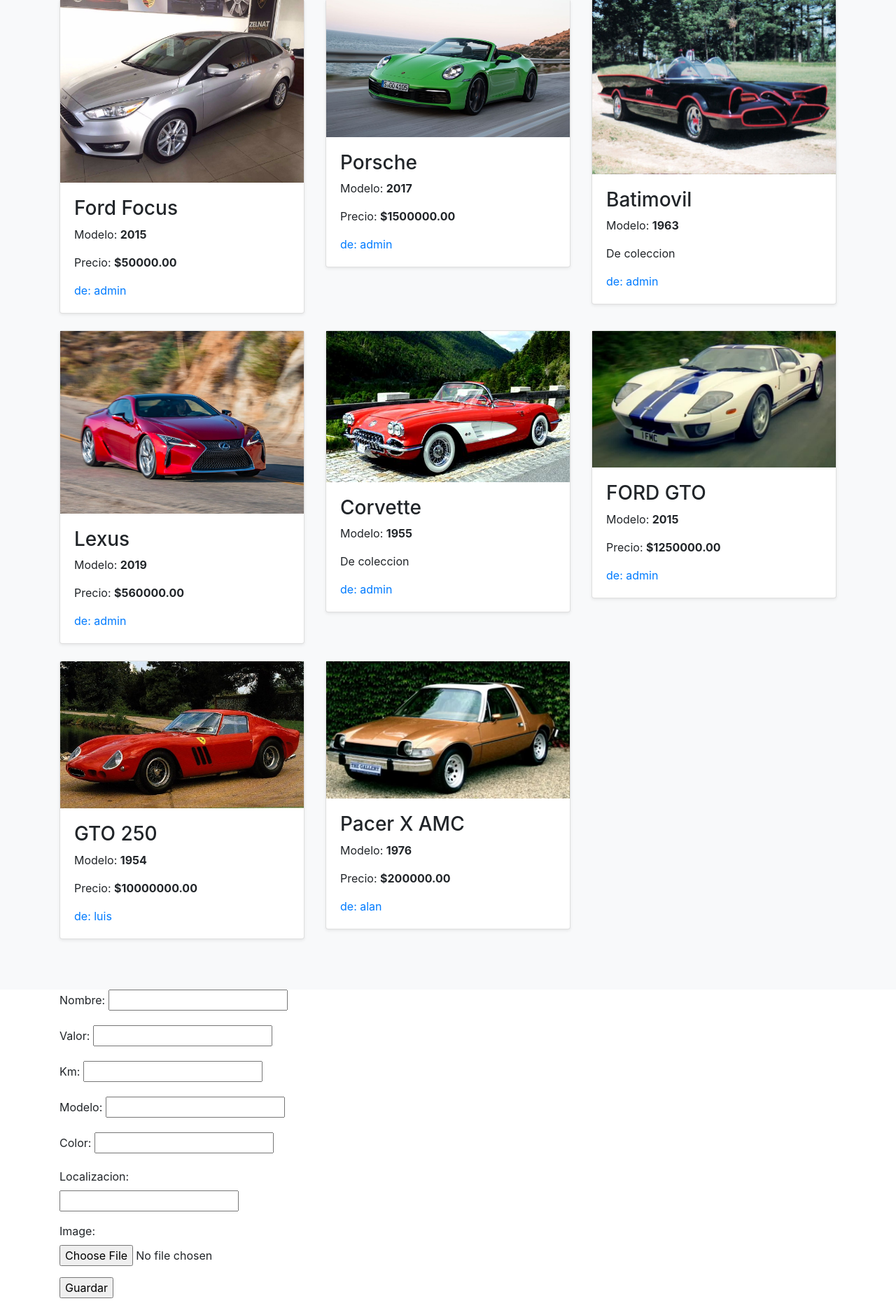
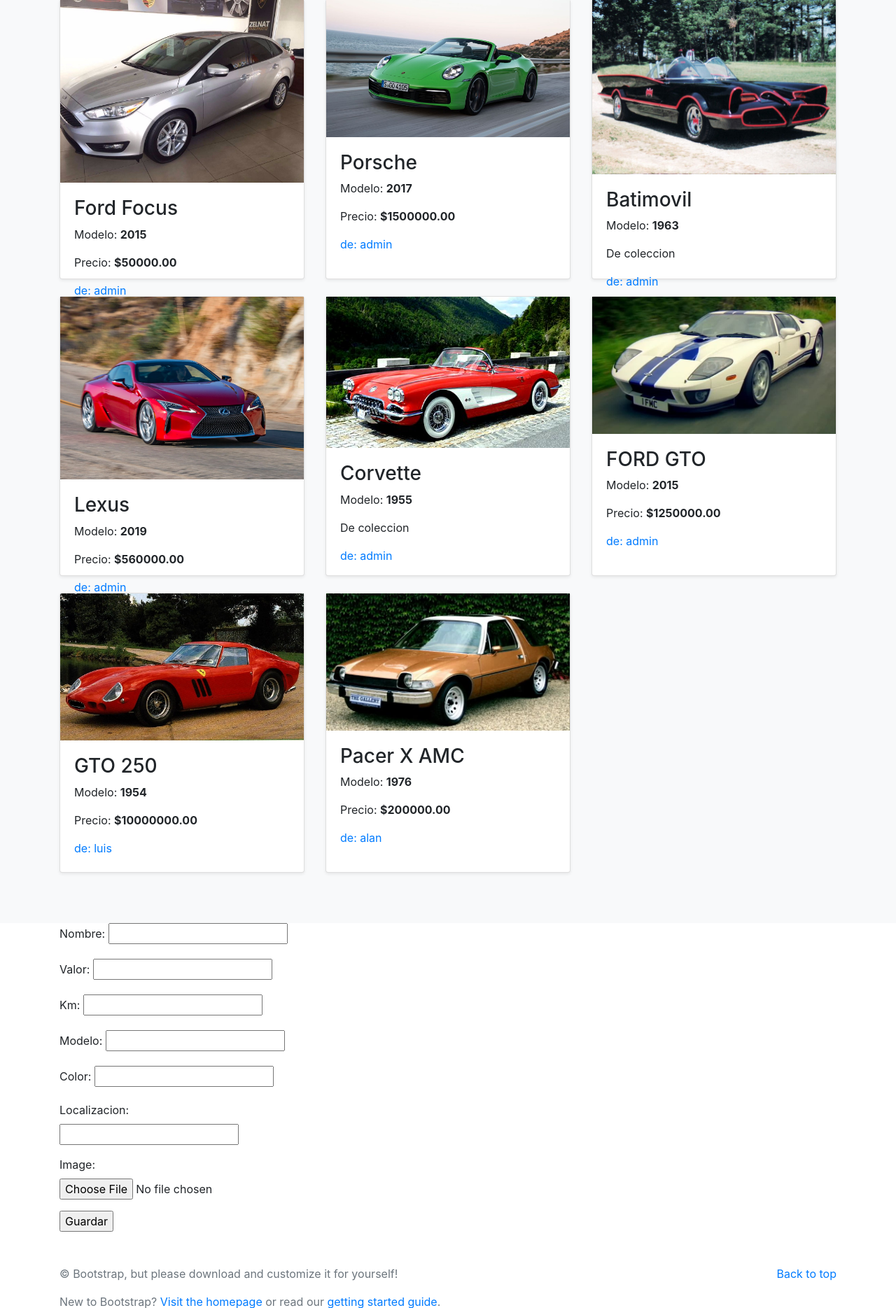
Before and after one commit to alanmaciel/Automart, a Django app: page / in a window 1280 px wide. Shown: the part 505-2374 px from the top of the page at 70% size. Run offline with Django 3.2, Linux system fonts and the light colour scheme; data comes from the database, SQL or seed files in the repository; some libraries are stand-ins or nearby versions.

Commit message:
Cambio en los estilos para poner las cards de los autos del mismo tamaño vertical

```diff
--- a/main_app/static/estilos.css
+++ b/main_app/static/estilos.css
@@ -18,3 +18,7 @@ footer {
 .right-side {
   padding-right: 45px;
 }
+
+.mb-4, .my-4 {
+  height: 400px;
+}
```
